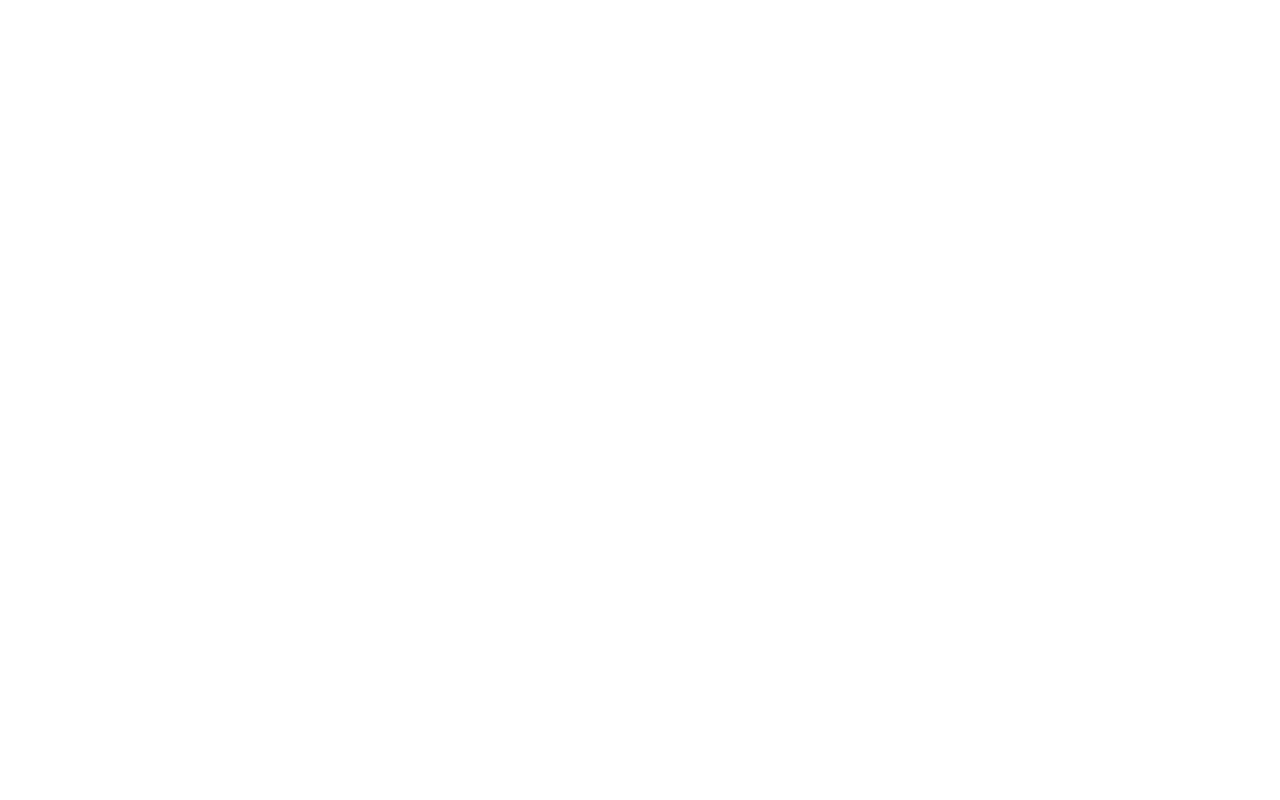
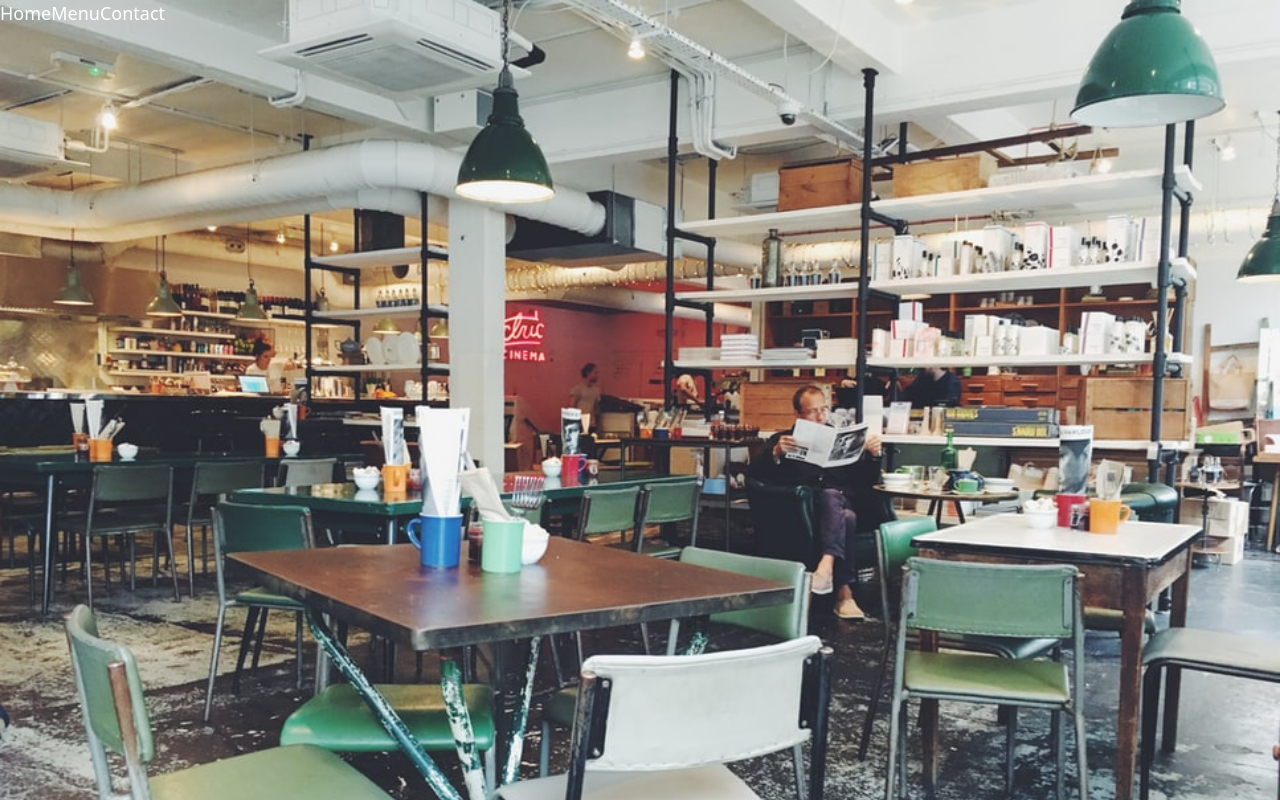
Before and after one commit to jrai0792/Restaurant-page, a website built with webpack: page dist/index.html in a window 1280 px wide. Built offline with nearby package versions, Linux system fonts and the light colour scheme.

Commit message:
Add background image and navbar

```diff
--- a/package.json
+++ b/package.json
@@ -2,7 +2,7 @@
   "name": "restaurant-page",
   "version": "1.0.0",
   "description": "",
-  "main": "index.js",
+  "private": "true",
   "scripts": {
     "test": "echo \"Error: no test specified\" && exit 1"
   },
@@ -27,5 +27,8 @@
     "stylelint-scss": "^3.17.2",
     "webpack": "^5.18.0",
     "webpack-cli": "^4.4.0"
+  },
+  "dependencies": {
+    "lodash": "^4.17.20"
   }
 }
--- a/src/index.js
+++ b/src/index.js
@@ -1 +1,25 @@
-alert("Welcome to Food Coma!!")
+
+function addNavBar() {
+  const content = document.getElementById("content");
+  let div = document.createElement("div");
+  div.classList.add = "flex";
+  div.classList.add = "navbar";
+  let anchor = document.createElement("a");
+  anchor.href = "#";
+  anchor.innerText = "Home";
+  div.appendChild(anchor);
+
+  let anchor1 = document.createElement("a");
+  anchor1.href ="#";
+  anchor1.innerText = "Menu";
+  div.appendChild(anchor1);
+
+  let anchor2 = document.createElement("a");
+  anchor2.href = "#";
+  anchor2.innerText = "Contact";
+  div.appendChild(anchor2);
+  content.appendChild(div);
+
+}
+
+addNavBar();
```
Also changed, not shown: dist/index.html, dist/main-background.jpeg (added), dist/main.js, dist/style.css (added), 1 other file.
